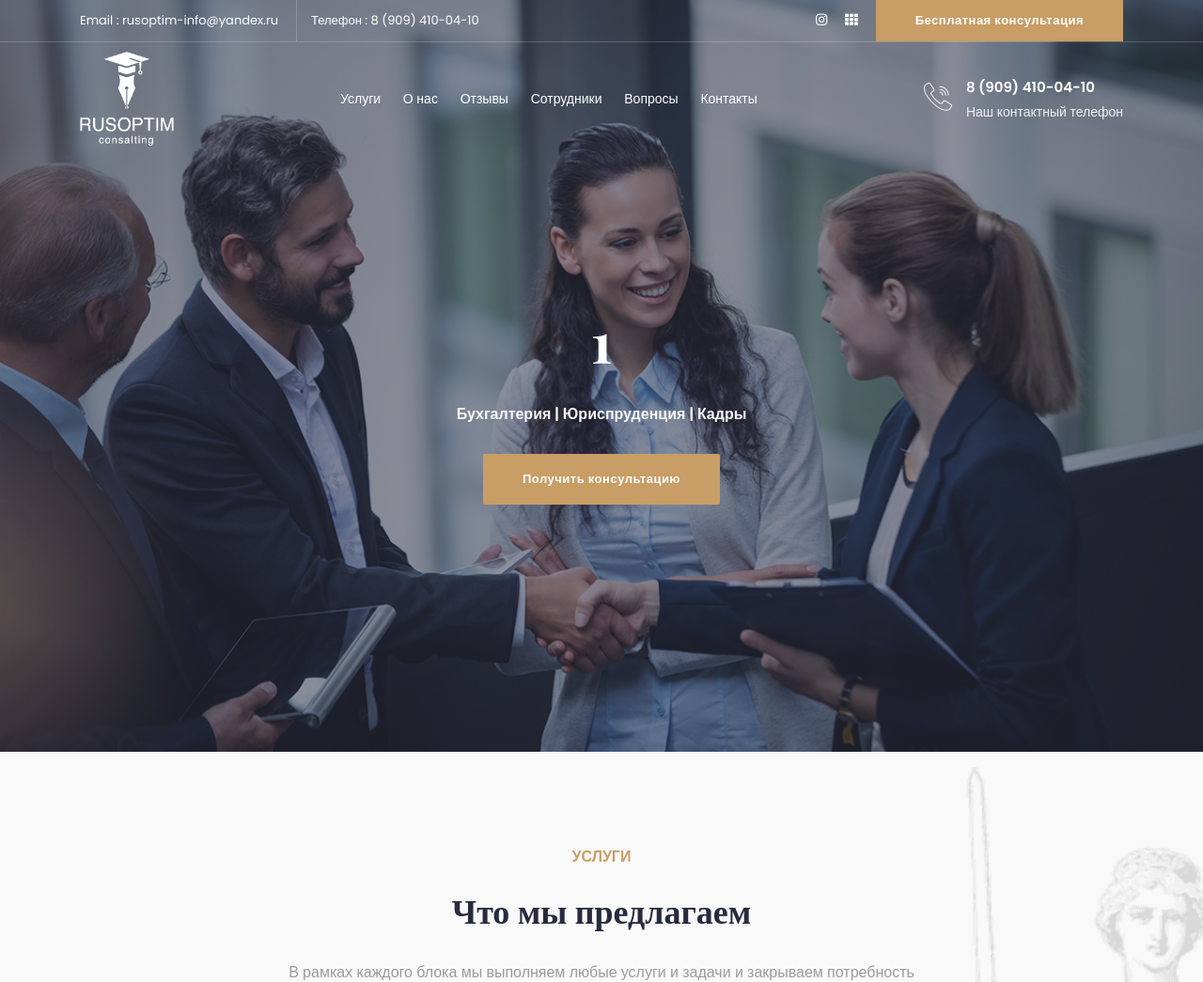
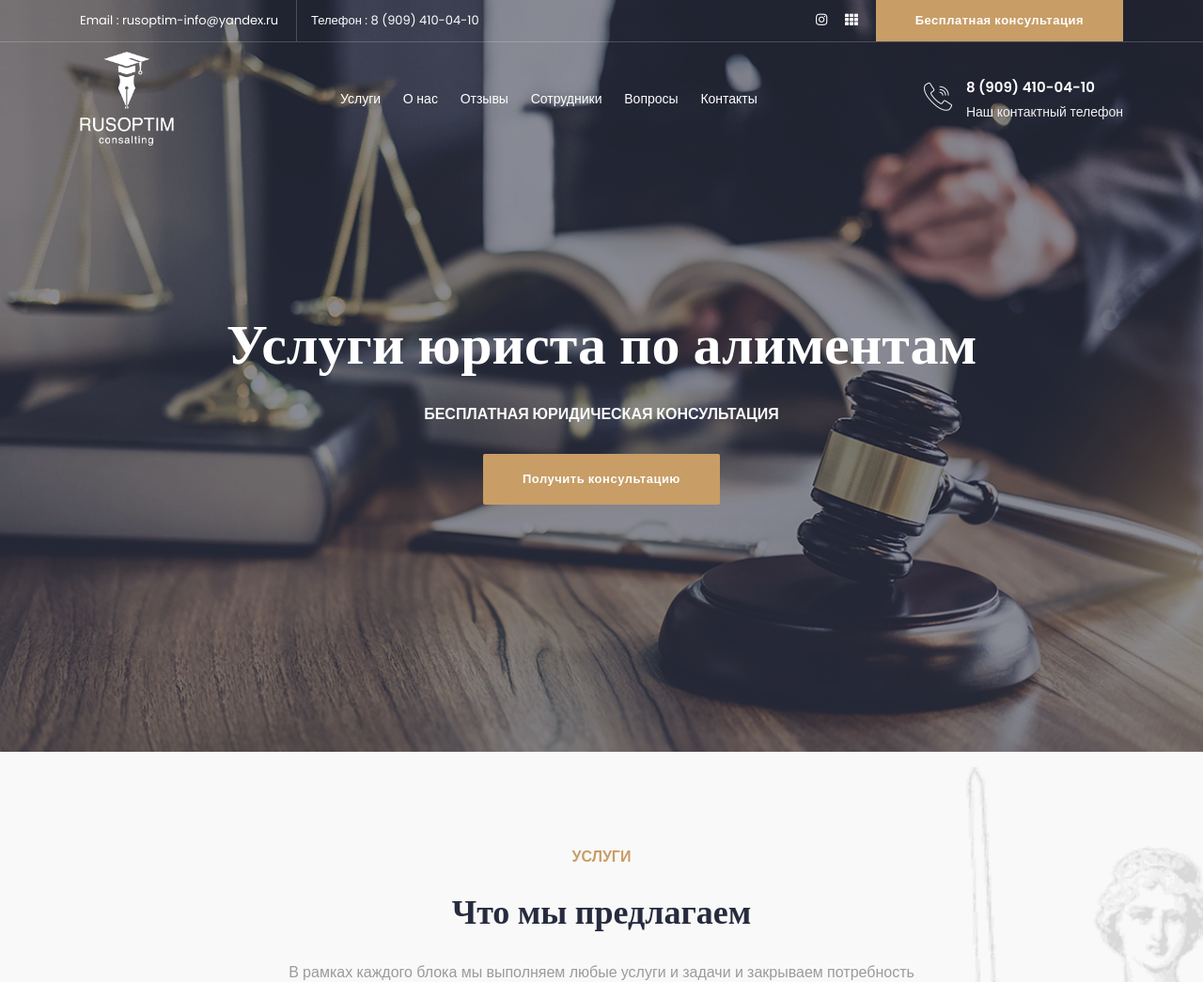
Before and after one commit to NicolayKR/landing-ur, a PHP site: page /?utm_content=1 in a window 1280 px wide. Shown: the top 1045 px of the page at 94% size. Run offline with PHP 8.4, Linux system fonts and the light colour scheme.

Commit message:
header by utm

```diff
--- /dev/null
+++ b/inc/slider.php
@@ -0,0 +1,69 @@
+<?php
+
+$slider = [
+    1 => [
+        'title' => 'Услуги юриста по алиментам',
+        'subtitle' => 'БЕСПЛАТНАЯ ЮРИДИЧЕСКАЯ КОНСУЛЬТАЦИЯ',
+        'img' => '/dist/assets/images/header/04_header-3.jpg'
+    ],
+    2 => [
+        'title' => 'Услуги юриста по разводу',
+        'subtitle' => 'БЕСПЛАТНАЯ ЮРИДИЧЕСКАЯ КОНСУЛЬТАЦИЯ',
+        'img' => '/dist/assets/images/header/04_header-3.jpg'
+    ],
+    3 => [
+        'title' => 'Услуги юриста по разделу имущества',
+        'subtitle' => 'БЕСПЛАТНАЯ ЮРИДИЧЕСКАЯ КОНСУЛЬТАЦИЯ',
+        'img' => '/dist/assets/images/header/04_header-3'
+    ],
+    4 => [
+        'title' => 'Услуги юриста по трудовым спорам',
+        'subtitle' => 'БЕСПЛАТНАЯ ЮРИДИЧЕСКАЯ КОНСУЛЬТАЦИЯ',
+        'img' => '/dist/assets/images/header/04_header-3'
+    ],
+    5 => [
+        'title' => 'Услуги юриста по семейным вопросам',
+        'subtitle' => 'БЕСПЛАТНАЯ ЮРИДИЧЕСКАЯ КОНСУЛЬТАЦИЯ',
+        'img' => '/dist/assets/images/header/05_header-3.jpg'
+    ],
+    6 => [
+        'title' => 'Юристы по арбитражным делам',
+        'subtitle' => '',
+        'img' => '/dist/assets/images/header/04_header-3.jpg'
+    ],
+    7 => [
+        'title' => 'Поможем выбрать систему налогооблажения для бизнеса',
+        'subtitle' => '',
+        'img' => '/dist/assets/images/header/05_header-3.jpg'
+    ],
+    8 => [
+        'title' => 'Все виды аудита для вашего бизнеса',
+        'subtitle' => '',
+        'img' => '/dist/assets/images/header/05_header-3.jpg'
+    ],
+    9 => [
+        'title' => 'Восстановление отчетности',
+        'subtitle' => '',
+        'img' => '/dist/assets/images/header/05_header-3.jpg'
+    ],
+    10 => [
+        'title' => 'Поможем сократить расходы Вашей компании',
+        'subtitle' => '',
+        'img' => '/dist/assets/images/header/05_header-3.jpg'
+    ],
+    11 => [
+        'title' => 'Поможем вернуть налоги',
+        'subtitle' => '',
+        'img' => '/dist/assets/images/header/05_header-3.jpg'
+    ],
+    12 => [
+        'title' => 'Бухгалтерский аутсорсинг',
+        'subtitle' => '',
+        'img' => '/dist/assets/images/header/05_header-3.jpg'
+    ],
+    13 => [
+        'title' => 'Сдача отчетности. Быстро и без ошибок',
+        'subtitle' => '',
+        'img' => '/dist/assets/images/header/05_header-3.jpg'
+    ],
+];
--- a/index.php
+++ b/index.php
@@ -182,9 +182,10 @@
 </div>
 
 <!-- :: Header -->
+<?php require($_SERVER['DOCUMENT_ROOT'].'/inc/slider.php'); ?>
 <header class="header header-2 header-3" id="page">
     <div class="header-owl header-owl-2 owl-carousel owl-theme">
-        <div class="sec-hero display-table" style="background-image: url(/dist/assets/images/header/05_header-3.jpg)">
+        <div class="sec-hero display-table" style="background-image: url(<?= isset($slider[$_GET['utm_content']]) && isset($slider[$_GET['utm_content']]['img']) ? $slider[$_GET['utm_content']]['img'] : '/dist/assets/images/header/05_header-3.jpg' ?>)">
             <div class="table-cell">
                 <div class="overlay"></div>
                 <div class="container">
@@ -193,10 +194,9 @@
                             <div class="box-hero">
                                 <div class="banner banner-3 text-center">
                                     <div class="headline-top"></div>
-                                    <h1 class="handline"><?= isset($_GET['utm_content']) ? $_GET['utm_content'] : 'Комплексное сопровождение малого и среднего бизнеса' ?></h1>
-                                    <p class="about-website">Бухгалтерия | Юриспруденция | Кадры </p>
-                                    <button class="btn-1 btn-2 move-section" onclick="swa()">Получить консультацию
-                                    </button>
+                                    <h1 class="handline"><?= isset($slider[$_GET['utm_content']]) ? $slider[$_GET['utm_content']]['title'] : 'Комплексное сопровождение малого и среднего бизнеса' ?></h1>
+                                    <p class="about-website"><?= isset($slider[$_GET['utm_content']]) && isset($slider[$_GET['utm_content']]['subtitle']) ? $slider[$_GET['utm_content']]['subtitle'] : 'Бухгалтерия | Юриспруденция | Кадры' ?></p>
+                                    <button class="btn-1 btn-2 move-section" onclick="swa()">Получить консультацию</button>
                                 </div>
                             </div>
                         </div>
```
